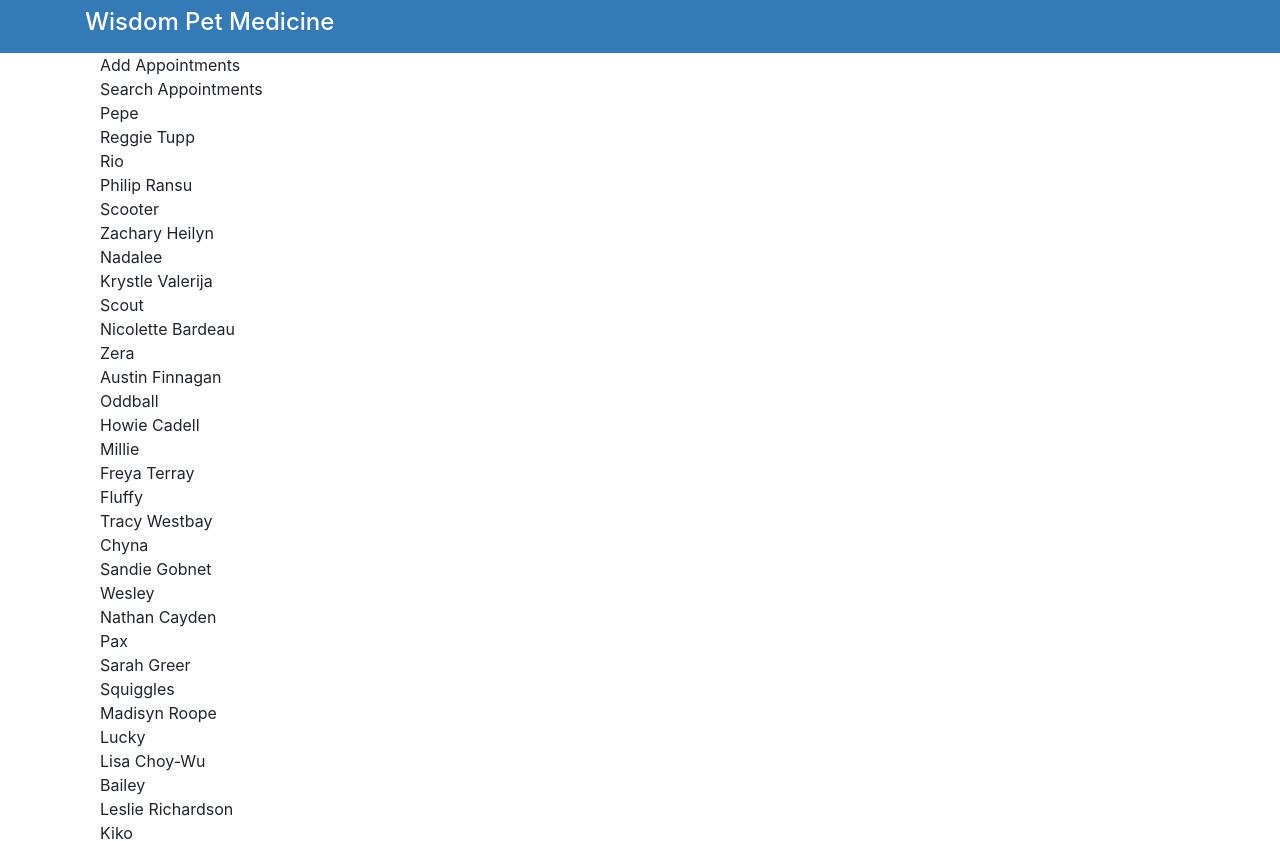
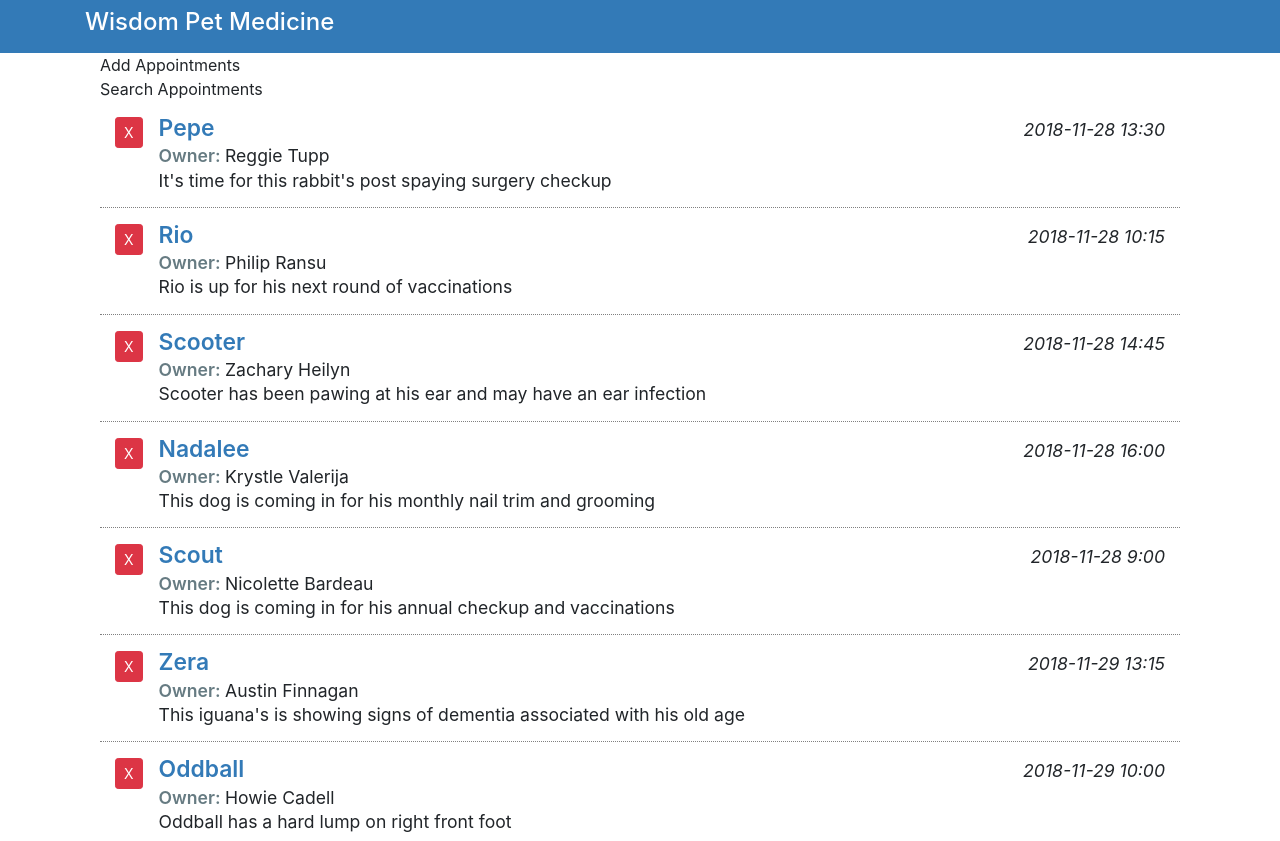
Before and after one commit to JASONG2G/reactInterface, a React (Create React App) app: page / in a window 1280 px wide. Shown: the top 841 px of the page. Built offline with nearby package versions, Linux system fonts and the light colour scheme.

Commit message:
bring in html template and modify with expression

```diff
--- a/src/components/ListAppointments.js
+++ b/src/components/ListAppointments.js
@@ -2,13 +2,30 @@
 
 class ListAppointments extends Component {
   render() {
-    const listItems = this.props.appointments.map(item => (
-      <div>
-        <div>{item.petName}</div>
-        <div>{item.ownerName}</div>
+    return (
+      <div className="appointment-list item-list mb-3">
+        {this.props.appointments.map((item) => (
+          <div className="pet-item col media py-3">
+            <div className="mr-3">
+              <button className="pet-delete btn btn-sm btn-danger">X</button>
+            </div>
+
+            <div className="pet-info media-body">
+              <div className="pet-head d-flex">
+                <span className="pet-name">{item.petName}</span>
+                <span className="apt-date ml-auto">{item.aptDate}</span>
+              </div>
+
+              <div className="owner-name">
+                <span className="label-item">Owner: </span>
+                <span>{item.ownerName}</span>
+              </div>
+              <div className="apt-notes">{item.aptNotes}</div>
+            </div>
+          </div>
+        ))}
       </div>
-    ));
-    return <div>{listItems}</div>;
+    );
   }
 }
 export default ListAppointments;
--- a/src/css/App.css
+++ b/src/css/App.css
@@ -1,38 +1,45 @@
-.App {
-  text-align: center;
+.add-appointment .card-body {
+  display: none;
 }
 
-.App-logo {
-  height: 40vmin;
-  pointer-events: none;
+.apt-addheading {
+  cursor: pointer;
+  user-select: none;
 }
 
-@media (prefers-reduced-motion: no-preference) {
-  .App-logo {
-    animation: App-logo-spin infinite 20s linear;
-  }
+.appointment-list {
+  font-size: 1.1em;
 }
 
-.App-header {
-  background-color: #282c34;
-  min-height: 100vh;
-  display: flex;
-  flex-direction: column;
-  align-items: center;
-  justify-content: center;
-  font-size: calc(10px + 2vmin);
-  color: white;
+.appointment-list .pet-item {
+  border-bottom: 1px dotted gray;
 }
 
-.App-link {
-  color: #61dafb;
+.appointment-list .pet-item:last-child {
+  border-bottom: none;
 }
 
-@keyframes App-logo-spin {
-  from {
-    transform: rotate(0deg);
-  }
-  to {
-    transform: rotate(360deg);
-  }
+.appointment-list .pet-name {
+  font-weight: 600;
+  color: #337ab7;
+  font-size: 1.3em;
+  line-height: 100%;
 }
+
+.appointment-list .label-item {
+  font-weight: 600;
+  color: #667b82;
+}
+
+.appointment-list .apt-date {
+  font-style: italic;
+}
+
+.appointment-list .apt-notes {
+  line-height: 120%;
+}
+
+.dropdown-item.active,
+.dropdown-item:active {
+  background-color: #a9aeb2;
+}
```
Also changed, not shown: 1 other file (tests, documents, lock files or other folders).
